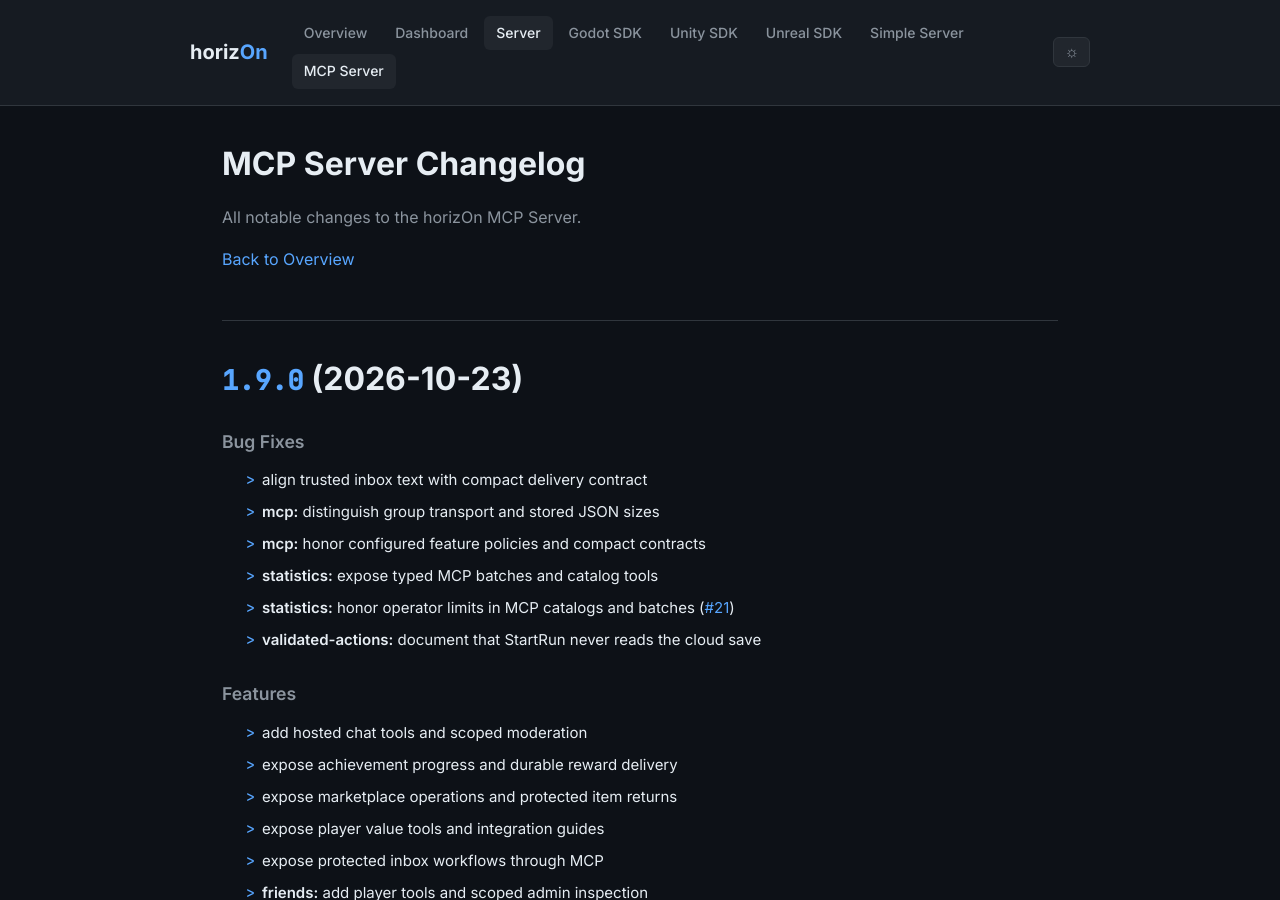
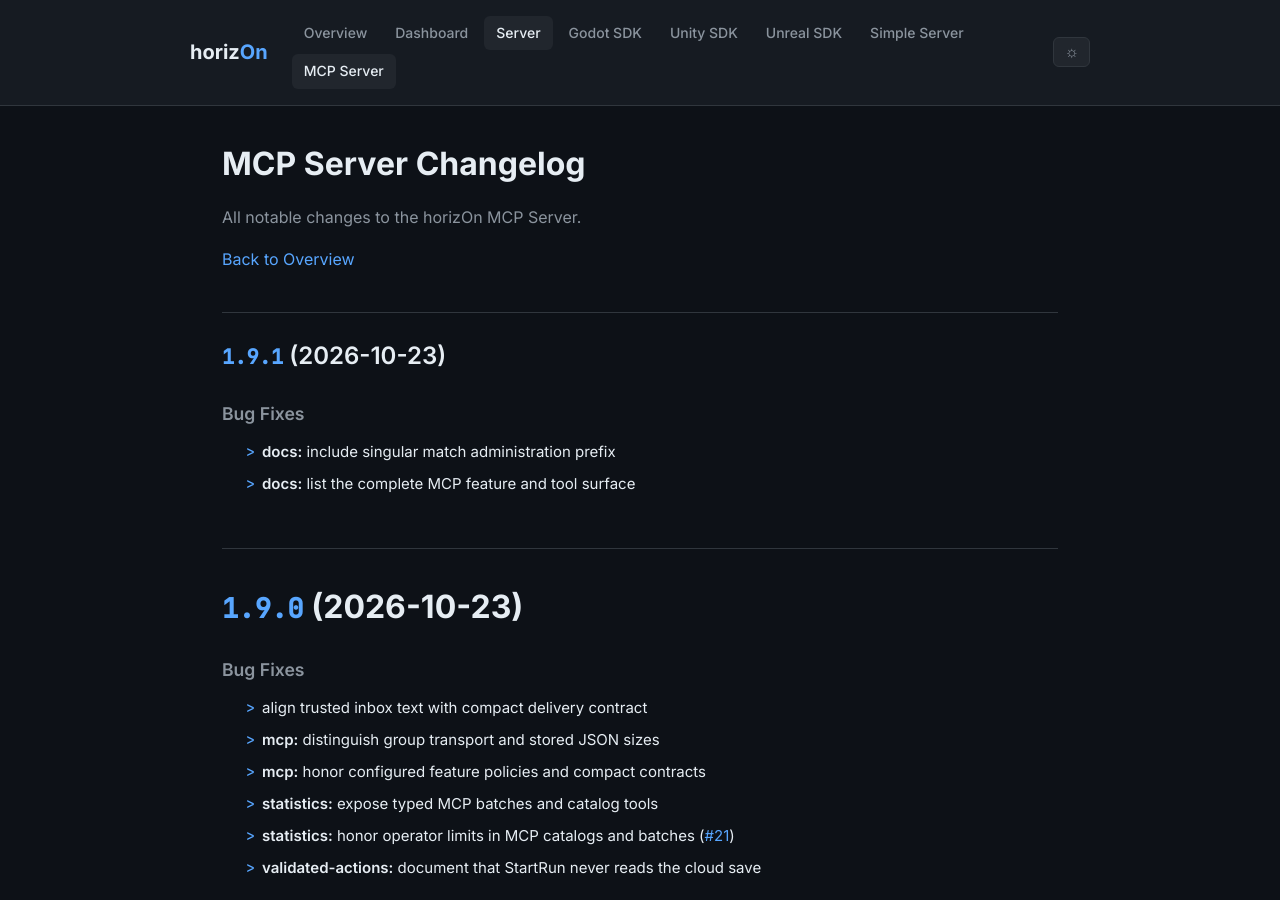
Before and after one commit to ProjectMakersDE/horizOn-Changelog, a Jekyll site: the page built from mcp-server-changelog.md, in a window 1280 px wide and 900 px high. Built offline with Jekyll 4.4.1, drawn with Linux system fonts in a browser that asks for light colours.

Commit message:
chore: reconcile changelogs

```diff
--- a/mcp-server-changelog.md
+++ b/mcp-server-changelog.md
@@ -8,6 +8,14 @@ title: MCP Server Changelog
 All notable changes to the horizOn MCP Server.
 
 [Back to Overview](.)
+
+## [1.9.1](https://github.com/ProjectMakersDE/horizOn-mcp/compare/v1.9.0...v1.9.1) (2026-10-23)
+
+
+### Bug Fixes
+
+* **docs:** include singular match administration prefix ([f6edd88](https://github.com/ProjectMakersDE/horizOn-mcp/commit/f6edd88dba7b91041887934728fe472a2b70b8c2))
+* **docs:** list the complete MCP feature and tool surface ([a549987](https://github.com/ProjectMakersDE/horizOn-mcp/commit/a54998717c669ede923a425a30f9d698d5e60679))
 
 # [1.9.0](https://github.com/ProjectMakersDE/horizOn-mcp/compare/v1.8.1...v1.9.0) (2026-10-23)
 
```
Also changed, not shown: index.md (+1 -1 lines).
